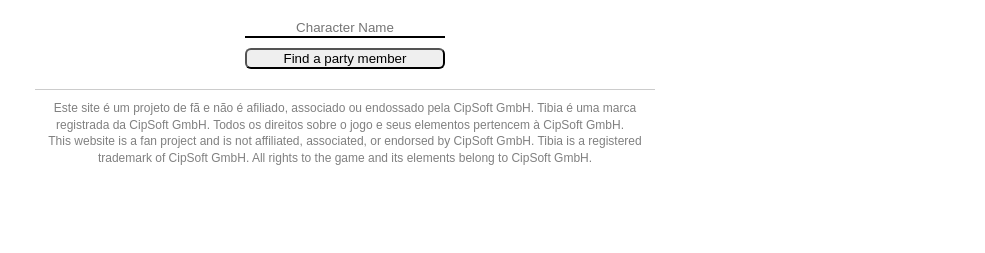
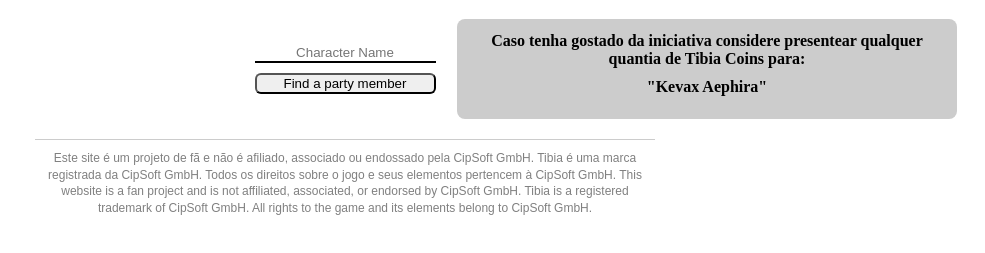
Before and after one commit to JulioMOtero/PtFinder, a plain HTML site: page index.html in a window 1280 px wide. Shown: the part 61-314 px from the top of the page, without its empty margins (295-1280 px from the left). Drawn offline with Linux system fonts and the light colour scheme.

Commit message:
Add files via upload
atualizações visuais e locais para anuncio

```diff
--- a/Style.css
+++ b/Style.css
@@ -37,3 +37,37 @@ h1,
     border-bottom: 2px solid Black;
     text-align: center;
 }
+
+
+#container_pricipal {
+    display: flex;
+    place-items: center;
+    margin: 0 20px 20px 20px;
+    text-align: center;
+}
+
+.mensagem-quadrado {
+    flex: 1;
+    height: 100px;
+    max-width: 500px;
+    display: flex;
+    align-items: center;
+    justify-content: center;
+    color: Black;
+    font-weight: bold;
+    border-radius: 8px;
+}
+
+    .mensagem-quadrado.vermelho {
+        background-color: #FFFFFF;
+        color: white !important;
+    }
+
+.mensagem-quadrado.azul {
+    display: flex;
+    flex-direction: column;
+    background-color: #ccc;
+}
+a{
+    margin: 0 10px 10px 10px !important;
+}
--- a/index.html
+++ b/index.html
@@ -8,12 +8,21 @@
 <body>
     <h1>Party finder</h1>
 
-    <form id="formBuscaPersonagem">
-        <input id="SearchField" type="text" placeholder="Character Name" required />
+    <div id="container_pricipal">
+        <div class="mensagem-quadrado vermelho">
+            <p>Seu Anúncio Aqui</p>
+        </div>
+        <form id="formBuscaPersonagem">
+            <input id="SearchField" type="text" placeholder="Character Name" required />
 
-        <button id="Search" type="submit">Find a party member</button>
-        <span id="loading" style="display:none;">⏳ Loading...</span>
-    </form>
+            <button id="Search" type="submit">Find a party member</button>
+            <span id="loading" style="display:none;">⏳ Loading...</span>
+        </form>
+        <div class="mensagem-quadrado azul">
+            <a>Caso tenha gostado da iniciativa considere presentear qualquer quantia de Tibia Coins para: </a>
+            <a>"Kevax Aephira"</a>
+        </div>
+    </div>
     <div id="detalhesPersonagem"></div>
 
     <div id="informacoes"></div>
@@ -23,7 +32,7 @@
     <p id="disclaimer">
         Este site é um projeto de fã e não é afiliado, associado ou endossado pela CipSoft GmbH.
         Tibia é uma marca registrada da CipSoft GmbH. Todos os direitos sobre o jogo e seus elementos pertencem à CipSoft GmbH.
-        &nbsp;&nbsp;
+
         This website is a fan project and is not affiliated, associated, or endorsed by CipSoft GmbH.
         Tibia is a registered trademark of CipSoft GmbH. All rights to the game and its elements belong to CipSoft GmbH.
     </p>
```
